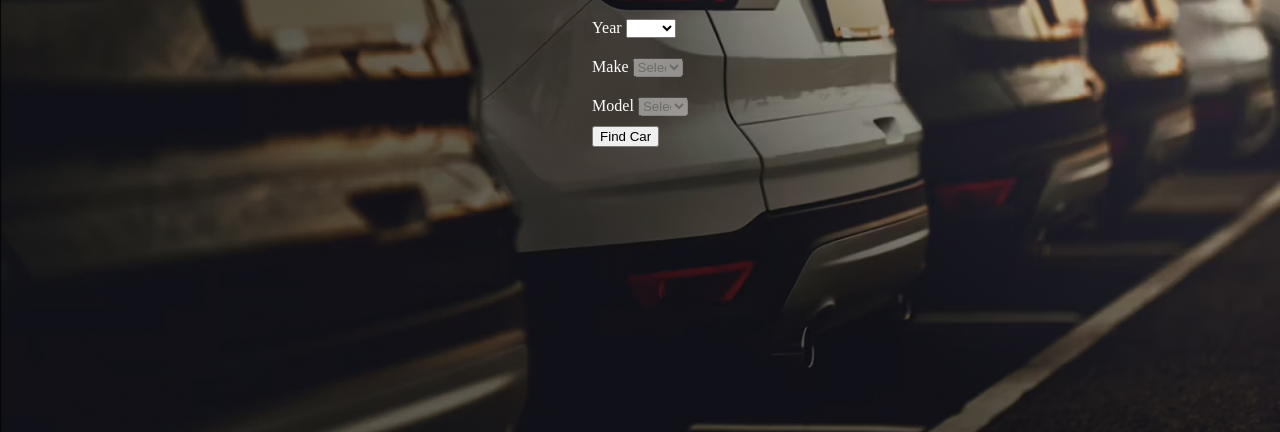
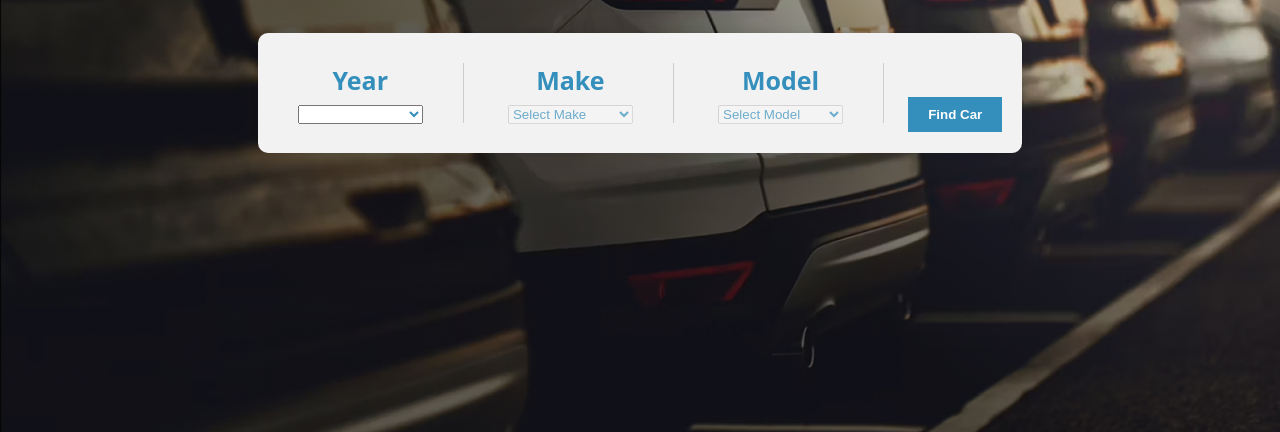
Before and after one commit to PeeplesKaitlyn-FS/UsedCarFinder, a website built with webpack: page src/index.html in a window 1280 px wide. Shown: the part 384-816 px from the top of the page. Built offline with nearby package versions, Linux system fonts and the light colour scheme.

Commit message:
Update index.scss

```diff
--- a/src/styles/index.scss
+++ b/src/styles/index.scss
@@ -1,32 +1,80 @@
 body {
+  font-family: 'Open Sans', sans-serif;
   display: flex;
   flex-direction: column;
   align-items: center;
   justify-content: center;
   height: 100vh;
+  //width: 100vw;
+  background-color: #F2F2F2;
   background-image: url('../images/car-finder-bg.jpg');
   background-size: cover;
   background-position: center;
-  color: white;
 }
 
 header {
-  bottom: 20px;
+  margin-bottom: 20px;
+  text-align: center;
 }
 
 h1 {
+  font-weight: bold;
+  color: #FFFFFF;
   margin-bottom: 0;
 }
 
-#car-finder-form {
-  align-items: center;
+p {
+  color: #D3D3D3;
 }
 
-label, select {
-  margin: 10px 0;
-  text-align: center;
+#car-finder-form {
+  //display: flex;
+  //flex-direction: column;
+  align-items: center;
+  background-color: #F2F2F2;
+  height: 80px;
+  padding: 20px;
+  border-radius: 10px;
+  box-shadow: 0 0 10px rgba(0, 0, 0, 0.1);
 }
 
-#year, #make, #model {
-  width: 50px;
+#car-finder-form div {
+  display: inline-block;
+  margin: 10px 20px;
+  text-align: center;
+  padding-right: 40px;
+  border-right: 1px solid #ccc;
+  height: 60px;
 }
+
+#car-finder-form div:last-child {
+  border-right: none;
+}
+
+label {
+  display: block;
+  margin-bottom: 5px;
+  color: #348FBC;
+  font-weight: bold;
+  font-size: 25px;
+  font: open sans;
+}
+
+select {
+  width: 125px;
+  font-weight: medium;
+  color: #348FBC;
+}
+
+button[type="submit"] {
+  background-color: #348FBC;
+  color: #FFFFFF;
+  border: none;
+  padding: 10px 20px;
+  font-weight: bold;
+  cursor: pointer;
+}
+
+button[type="submit"]:hover {
+  background-color: #2F7BB8;
+}
```
